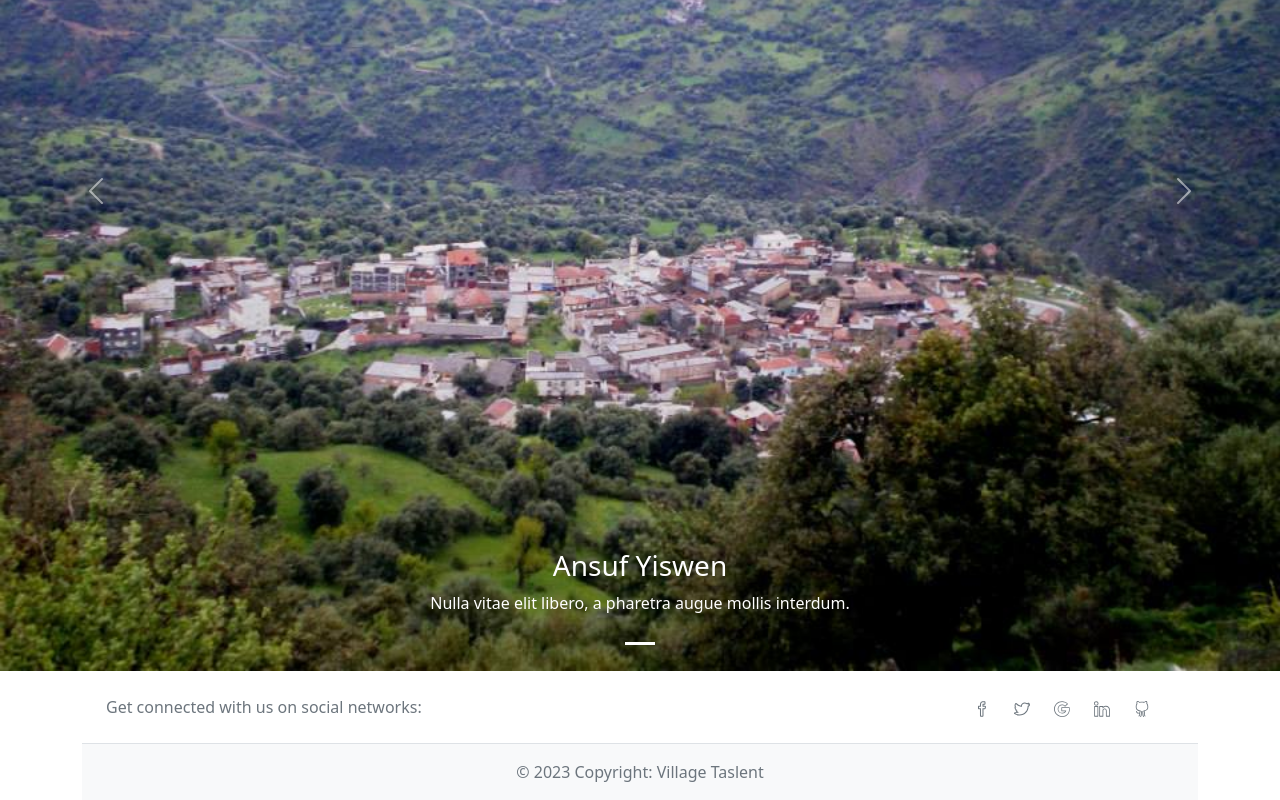
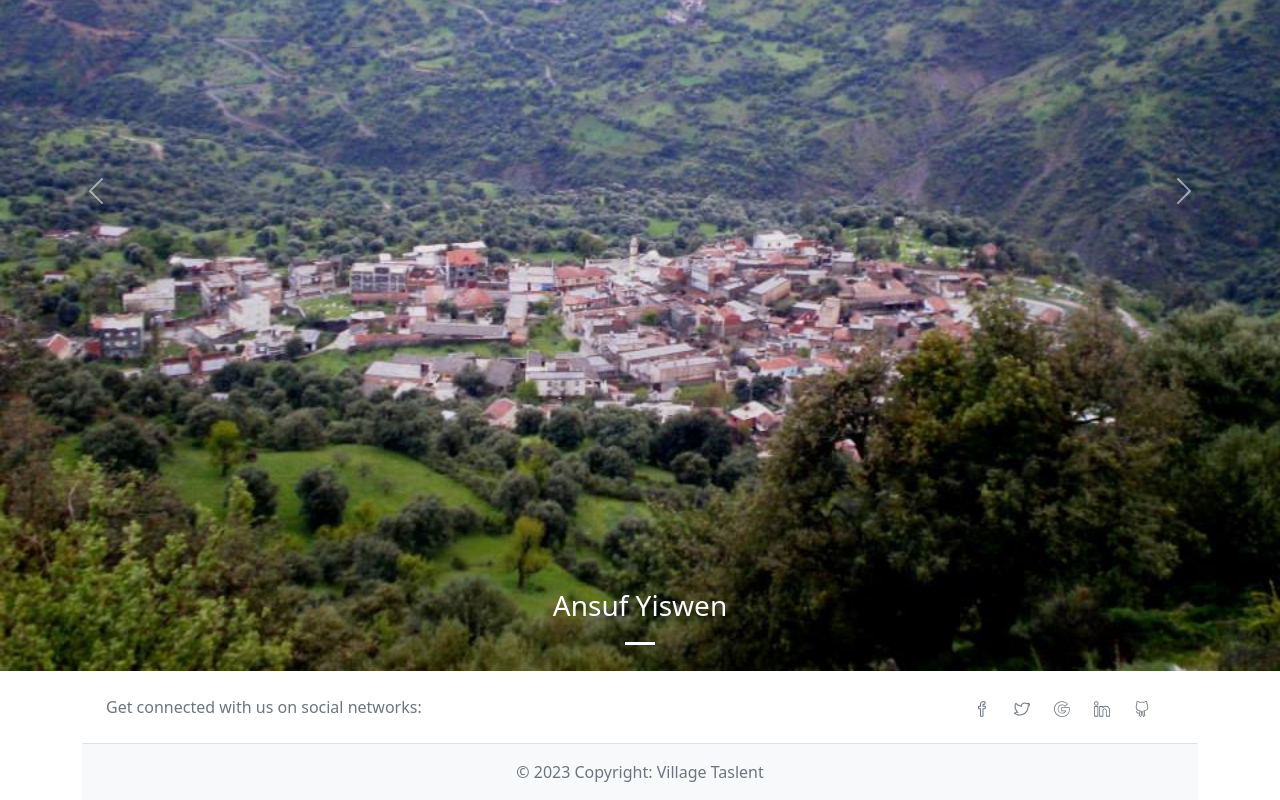
Before and after one commit to youba1993/Taslent_frontend, a React (Create React App) app: page / in a window 1280 px wide. Shown: the part 375-1175 px from the top of the page. Built offline with nearby package versions, Linux system fonts and the light colour scheme.

Commit message:
logo centred

```diff
--- a/src/components/Carrousel.js
+++ b/src/components/Carrousel.js
@@ -12,7 +12,7 @@ function CarouselPage() {
         />
         <Carousel.Caption>
           <h3>Ansuf Yiswen</h3>
-          <p>Nulla vitae elit libero, a pharetra augue mollis interdum.</p>
+
         </Carousel.Caption>
       </Carousel.Item>
 
```
